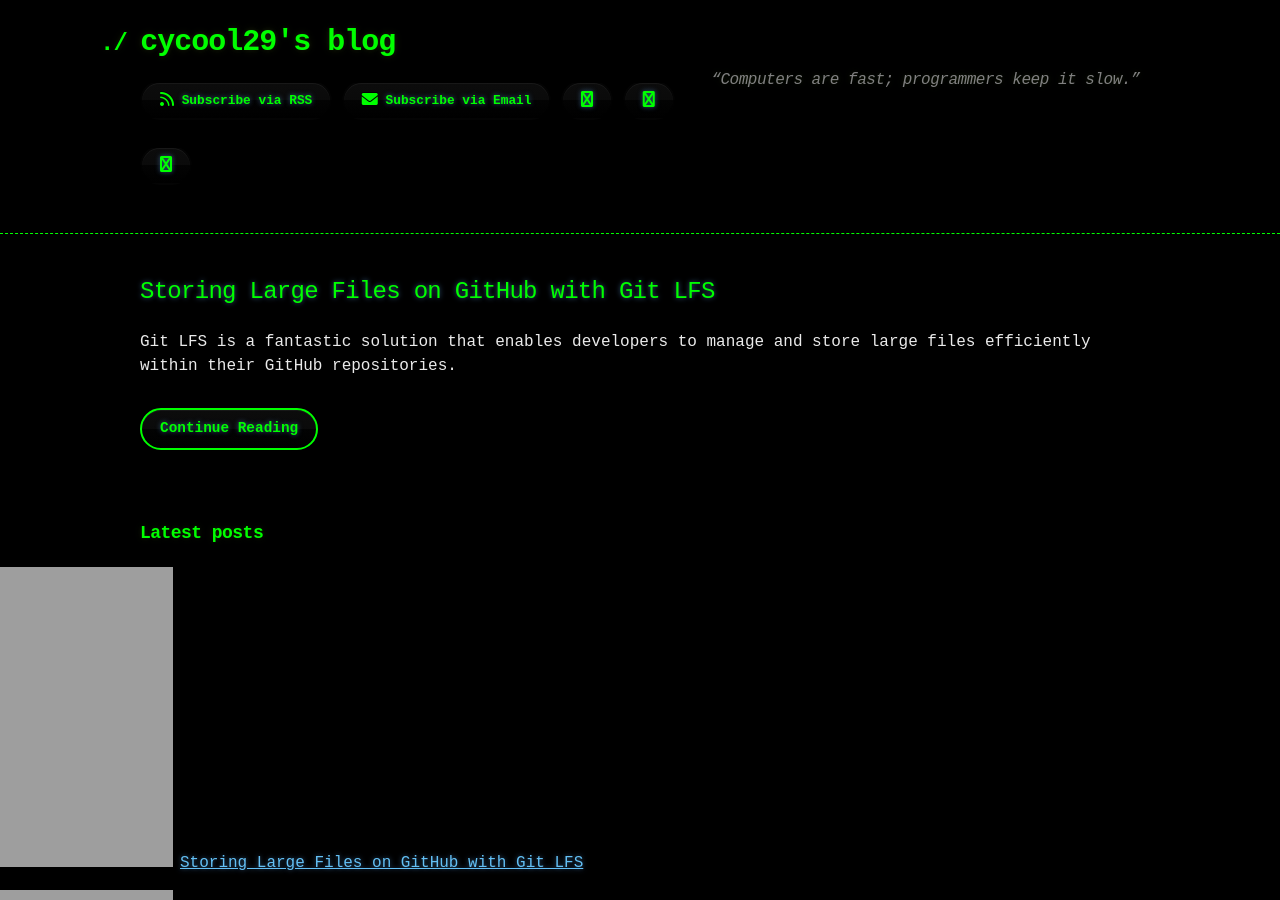
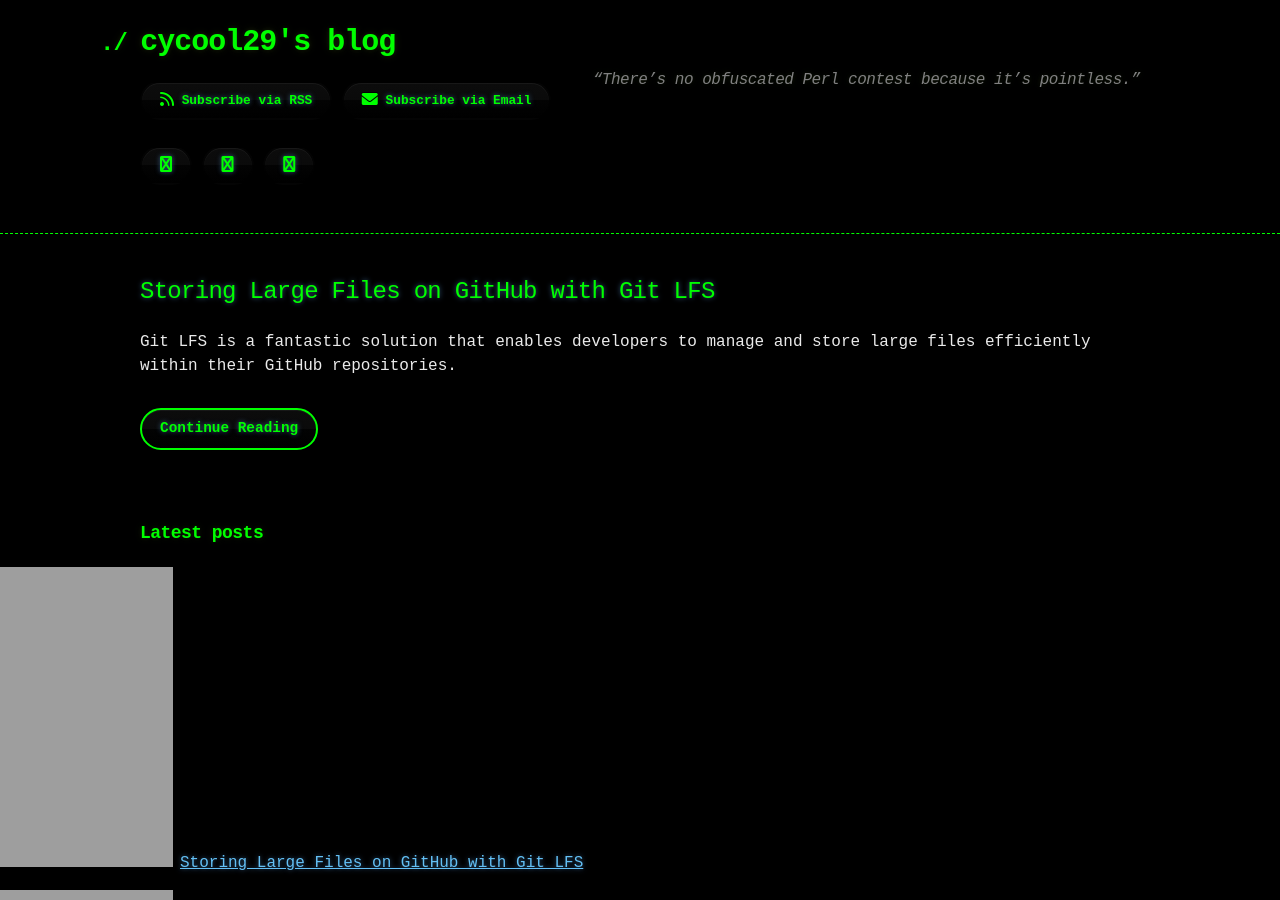
Before and after one commit to cycool29/cycool29.github.io, a Jekyll site: the page built from index.md, in a window 1280 px wide and 900 px high. Built offline with Jekyll 4.4.1, drawn with Linux system fonts in a browser that asks for light colours; a style sheet for code colours, icons or effects is not loaded.

Commit message:
Update quotes

```diff
--- a/_config.yml
+++ b/_config.yml
@@ -1,5 +1,5 @@
 title: cycool29's blog
-description: "“Computers are fast; programmers keep it slow.” "
+description: "“There’s no obfuscated Perl contest because it’s pointless.” "
 bio: A high school student. Intermediate in Python, Git, Bash. Learning JavaScript. He/Him. "
 author: cycool29
 url: https://cycool29.github.io
```
